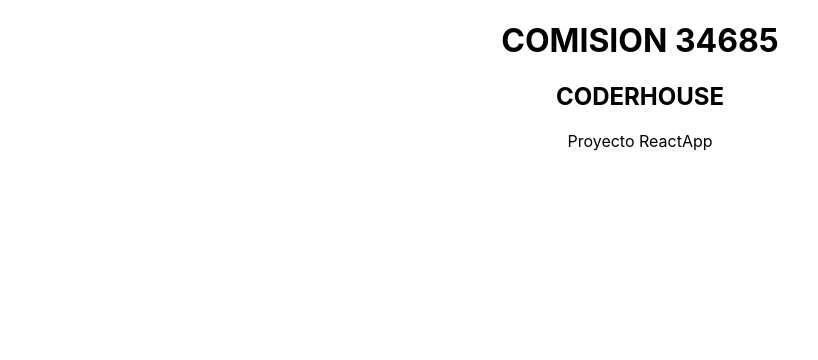
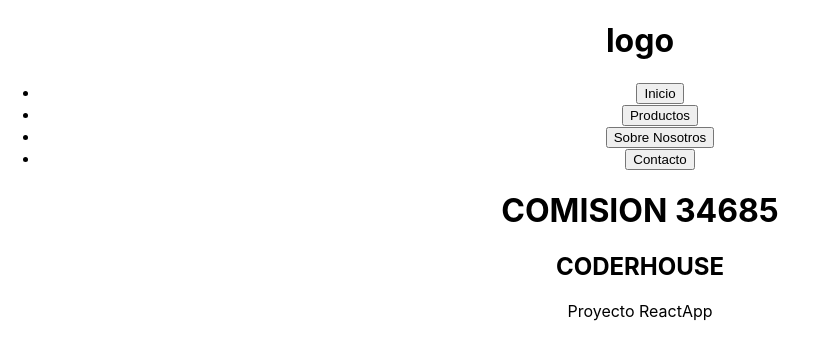
Before and after one commit to SebaGimenezOk/ReactApp-Proyect, a React (Create React App) app: page / in a window 1280 px wide. Shown: the top 360 px of the page, without its empty margins (0-818 px from the left). Built offline with nearby package versions, Linux system fonts and the light colour scheme.

Commit message:
armado de navBar

```diff
--- a/src/App.js
+++ b/src/App.js
@@ -1,8 +1,13 @@
 import "./App.css";
+import NavBar from "./components/NavBar/NavBar";
 
 function App() {
+  const styleApp = { padding: "10'x 20px", marginTop: 10}
   return (
-    <div className="App">
+
+    <div className="App" style={styleApp}>
+
+      <NavBar />
       <h1>COMISION 34685</h1>
       <h2> CODERHOUSE </h2>
       <p> Proyecto ReactApp</p>
--- /dev/null
+++ b/src/components/NavBar/NavBar.js
@@ -0,0 +1,18 @@
+
+
+const NavBar = () => {
+    return(
+        <div>
+        <h1>logo</h1>
+        <ul>
+            <li><button>Inicio</button></li>
+            <li><button>Productos</button></li>
+            <li><button>Sobre Nosotros</button></li>
+            <li><button>Contacto</button></li>
+        </ul>
+    </div>
+    )
+
+
+}
+export default NavBar;
```
